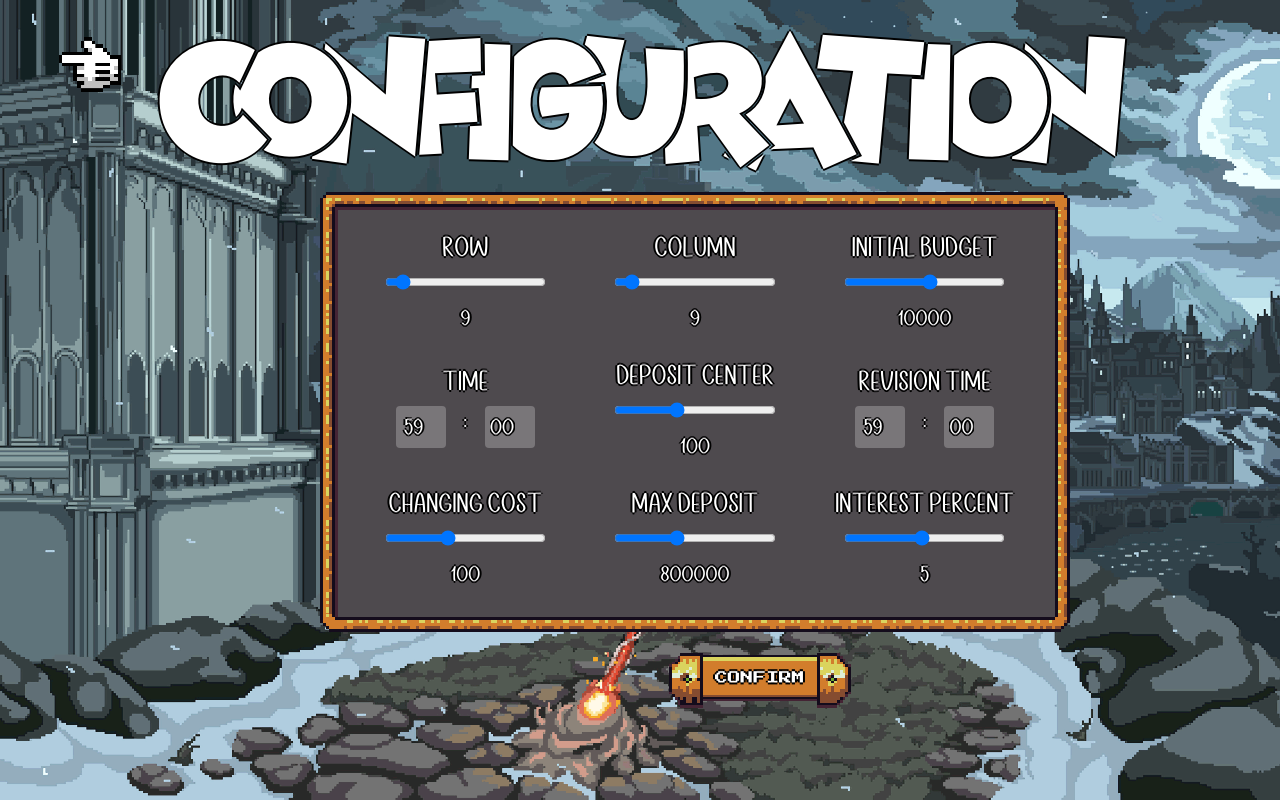
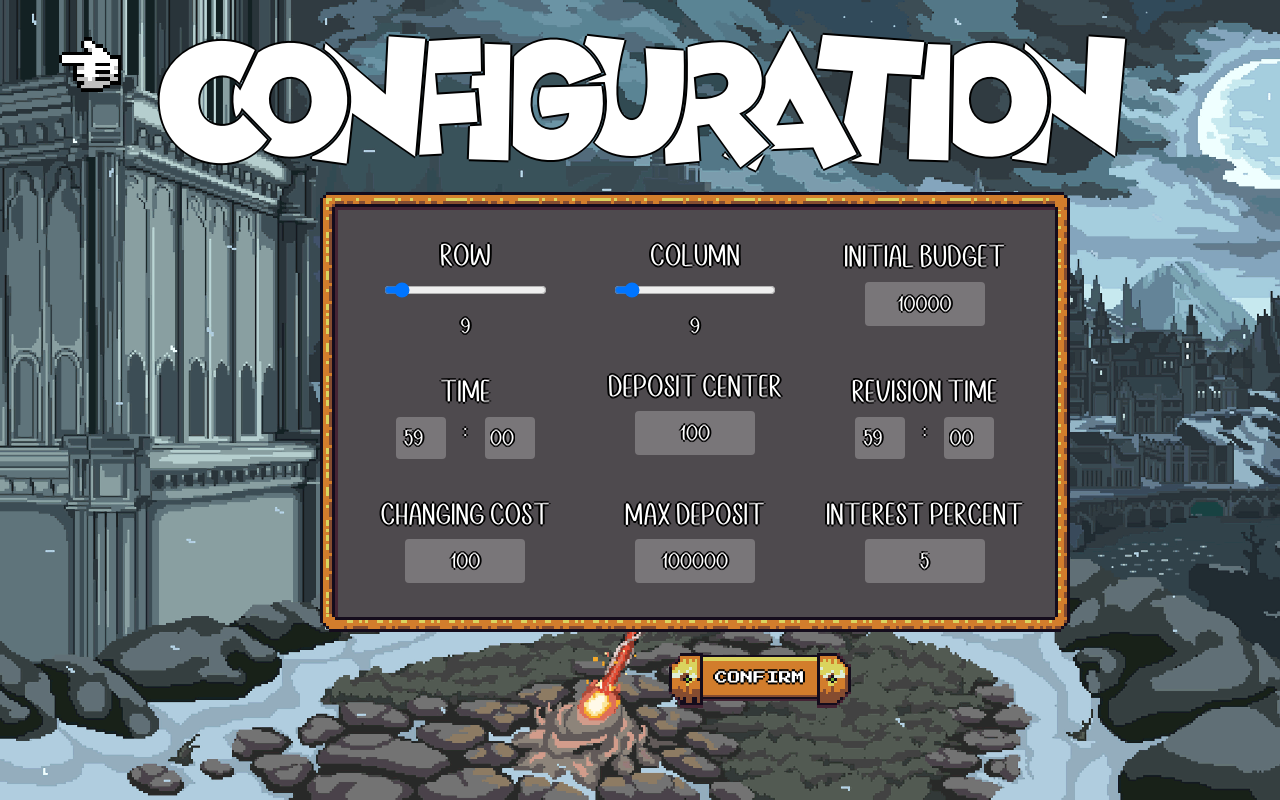
Before and after one commit to Tiggers123/BACK, a Next.js app in the folder FRONTEND/: page /pages/Configuration in a window 1280 px wide. Built offline with nearby package versions, Linux system fonts and the light colour scheme.

Commit message:
fix config

```diff
--- a/FRONTEND/app/pages/Configuration/Configuration.module.css
+++ b/FRONTEND/app/pages/Configuration/Configuration.module.css
@@ -31,23 +31,39 @@
   align-items: flex-start;
   width: 33%;
   border-radius: 8px;
-  padding: 14px;
+  padding: 13px;
   align-items: center;
   flex-wrap: wrap;
   justify-content: space-around;
-  margin-top: 4px;
-  margin-bottom: 4px;
+  margin-top: 13px;
+
 }
 
 .setting label {
   font-family: sun; /* Or the desired font */
-  font-size: 19px;
+  font-size: 21px;
   color: #ffffff; /* Example color change  */
+}
+
+.setting input[type="text"] {
+  width: 120px; /* Set a fixed width */
+  margin: 10px 0; /* Adjust margin as needed */
+  background-color: rgba(255, 255, 255, 0.243);
+  text-align: center;
+  border-radius: 4px;
+  padding: 6px;
+  font-size: 15px;
+  font-family: sun;
+  margin-top: 15px;
 }
 
 .setting input[type="range"] {
   width: 80%;
   margin: 10px 0;
+}
+.timePicker {
+  display: flex;
+  align-items: center;
 }
 
 .setting span {
@@ -55,11 +71,6 @@
   margin-top: 0px;
   font-family: sun;
   color: #ffffff;
-}
-
-.timePicker {
-  display: flex;
-  align-items: center;
 }
 
 .timePicker input[type="number"] {
@@ -71,4 +82,6 @@
   padding: 5px;
   font-size: 15px;
   font-family: sun;
+  margin-top: 5px;
+
 }
--- a/FRONTEND/app/pages/Configuration/page.js
+++ b/FRONTEND/app/pages/Configuration/page.js
@@ -6,19 +6,26 @@ import Link from "next/link";
 function Configuration() {
   const [rowValue, setRowValue] = useState(9);
   const [columnValue, setColumnValue] = useState(9);
-  const [writeMin, setWriteMin] = useState(59);
+  const [writeMin, setWriteMin] = useState("59");
   const [writeSec, setWriteSec] = useState("00");
   const [changeMin, setChangeMin] = useState("59");
   const [changeSec, setChangeSec] = useState("00");
   const [initialBudget, setInitialBudget] = useState(10000);
   const [depositCenter, setDepositCenter] = useState(100);
   const [changingPlanCost, setChangingPlanCost] = useState(100);
-  const [maxDeposit, setMaxDeposit] = useState(800000);
+  const [maxDeposit, setMaxDeposit] = useState(100000);
   const [interestPercent, setInterestPercent] = useState(5);
+
+  const handleInputChange = (setStateFunc) => (event) => {
+    const newValue = event.target.value;
+    if (!isNaN(newValue)) {
+      setStateFunc(newValue);
+    }
+  };
 
   const handleRowChange = (event) => {
     const newValue = parseInt(event.target.value);
-    if (newValue >= 9 && newValue <= 20) {
+    if (newValue >= 9 && newValue <= 40) {
       setRowValue(newValue);
     }
   };
@@ -50,41 +57,6 @@ function Configuration() {
     }
   };
 
-  const handleInitialBudgetChange = (event) => {
-    const newValue = parseInt(event.target.value);
-    if (newValue >= 5000 && newValue <= 15000) {
-      setInitialBudget(newValue);
-    }
-  };
-
-  const handleDepositCenterChange = (event) => {
-    const newValue = parseInt(event.target.value);
-    if (newValue >= 50 && newValue <= 200) {
-      setDepositCenter(newValue);
-    }
-  };
-
-  const handleChangingPlanCostChange = (event) => {
-    const newValue = parseInt(event.target.value);
-    if (newValue >= 50 && newValue <= 200) {
-      setChangingPlanCost(newValue);
-    }
-  };
-
-  const handleMaxDepositChange = (event) => {
-    const newValue = parseInt(event.target.value);
-    if (newValue >= 400000 && newValue <= 1600000) {
-      setMaxDeposit(newValue);
-    }
-  };
-
-  const handleInterestPercentChange = (event) => {
-    const newValue = parseInt(event.target.value);
-    if (newValue >= 1 && newValue <= 10) {
-      setInterestPercent(newValue);
-    }
-  };
-
   return (
     <div className={styles.configurationPage}>
       <div className="rpgui-content">
@@ -113,7 +85,7 @@ function Configuration() {
               <input
                 type="range"
                 min={9}
-                max={20}
+                max={40}
                 value={rowValue}
                 onChange={handleRowChange}
                 id="row"
@@ -125,7 +97,7 @@ function Configuration() {
               <input
                 type="range"
                 min={9}
-                max={20}
+                max={40}
                 value={columnValue}
                 onChange={handleColumnChange}
                 id="column"
@@ -135,15 +107,13 @@ function Configuration() {
             <div className={styles.setting}>
               <label htmlFor="initialBudget">Initial Budget</label>
               <input
-                type="range"
+                type="text"
                 min={5000}
                 max={15000}
-                step={1000}
                 value={initialBudget}
-                onChange={handleInitialBudgetChange}
+                onChange={handleInputChange(setInitialBudget)}
                 id="initialBudget"
               />
-              <span>{initialBudget}</span>
             </div>
             <div className={styles.setting}>
               <label>time</label>
@@ -173,15 +143,13 @@ function Configuration() {
             <div className={styles.setting}>
               <label htmlFor="depositCenter">Deposit Center</label>
               <input
-                type="range"
+                type="text"
                 min={50}
                 max={200}
-                step={50}
                 value={depositCenter}
-                onChange={handleDepositCenterChange}
+                onChange={handleInputChange(setDepositCenter)}
                 id="depositCenter"
               />
-              <span>{depositCenter}</span>
             </div>
             <div className={styles.setting}>
               <label>Revision time</label>
@@ -211,45 +179,45 @@ function Configuration() {
             <div className={styles.setting}>
               <label htmlFor="changingPlanCost">Changing Cost</label>
               <input
-                type="range"
+                type="text"
                 min={50}
                 max={200}
-                step={50}
                 value={changingPlanCost}
-                onChange={handleChangingPlanCostChange}
+                onChange={handleInputChange(setChangingPlanCost)}
                 id="changingPlanCost"
               />
-              <span>{changingPlanCost}</span>
             </div>
             <div className={styles.setting}>
               <label htmlFor="maxDeposit">Max Deposit</label>
               <input
-                type="range"
+                type="text"
                 min={400000}
                 max={1600000}
                 step={100000}
                 value={maxDeposit}
-                onChange={handleMaxDepositChange}
+                onChange={handleInputChange(setMaxDeposit)}
                 id="maxDeposit"
               />
-              <span>{maxDeposit}</span>
             </div>
             <div className={styles.setting}>
               <label htmlFor="interestPercent">Interest Percent</label>
               <input
-                type="range"
+                type="text"
                 min={1}
                 max={10}
                 value={interestPercent}
-                onChange={handleInterestPercentChange}
+                onChange={handleInputChange(setInterestPercent)}
                 id="interestPercent"
               />
-              <span>{interestPercent}</span>
             </div>
           </div>
         </div>
-        <button class="rpgui-button golden" type="button" style={{marginLeft: "680px" , marginTop:"535px"}}>
-          <p style={{fontFamily: "hello" , marginTop: "15px"}}>CONFIRM</p>
+        <button
+          class="rpgui-button golden"
+          type="button"
+          style={{ marginLeft: "680px", marginTop: "535px" }}
+        >
+          <p style={{ fontFamily: "hello", marginTop: "15px" }}>CONFIRM</p>
         </button>
         <Link href="/pages/menu">
           <div className={styles.imagContainer}></div>
--- a/FRONTEND/app/pages/Game/page.js
+++ b/FRONTEND/app/pages/Game/page.js
@@ -18,8 +18,8 @@ const App = () => {
       <div className="rpgui-content">
         <div className={styles.counttimerwrapper}>
           <CountTimer
-            countdownTimestampMs={Date.now() + 7 * 60 * 1000}
-            minutes={7}
+            countdownTimestampMs={Date.now() + 1 * 60 * 1000}
+            minutes={1}
             seconds={0}
           />
         </div>
--- a/FRONTEND/app/pages/Loading/page.js
+++ b/FRONTEND/app/pages/Loading/page.js
@@ -1,11 +1,21 @@
 import React from "react";
-import styles from "./loading.module.css"; // Import CSS file for styling
+import styles from "./loading.module.css";
 
 const Loading = () => {
   return (
     <div className={styles.menuContainer}>
       <div className="rpgui-content">
-        <p style={{textAlign: "center", fontSize: "32px", marginTop: "350px", fontFamily: "hello"}}>WAITING FOR ANOTHER PLAYER...</p>
+        <p
+          className={styles.movingText}
+          style={{
+            textAlign: "center",
+            fontSize: "32px",
+            marginTop: "350px",
+            fontFamily: "hello",
+          }}
+        >
+          WAITING FOR ANOTHER PLAYER...
+        </p>
       </div>
     </div>
   );
--- a/FRONTEND/app/pages/Mapgame/page.js
+++ b/FRONTEND/app/pages/Mapgame/page.js
@@ -114,17 +114,31 @@ const Mapgame = () => {
               </div>
             </div>
           </div>
+
           <Link href="/pages/Game">
             <button
               class="rpgui-button golden"
               type="button"
               style={{
                 marginTop: "550px",
-                marginInlineStart: "20px",
+                marginInlineStart: "10px",
+
               }}
             >
               <p style={{ fontFamily: "hello", marginTop: "12px" }}>
-                CONSTRUCTION PLAN
+                CONSTRUCTION
+              </p>
+            </button>
+            <button
+              className="rpgui-button golden"
+              type="button"
+              style={{
+
+                marginInlineStart: "40px",
+              }}
+            >
+              <p style={{ fontFamily: "hello", marginTop: "15px" }}>
+                CONFIRM
               </p>
             </button>
           </Link>
--- a/FRONTEND/app/pages/howto/page.js
+++ b/FRONTEND/app/pages/howto/page.js
@@ -52,8 +52,8 @@ Now that you're equipped with these commands, venture forth and conquer the game
               height: "450px",
               overflow: "auto",
               padding: "20px",
-              fontFamily: "loveded",
-              fontSize: "30px",
+              fontFamily: "sun",
+              fontSize: "20px",
               textAlign: "center",
               borderRadius: "3px",
               whiteSpace: "pre-line",
--- a/FRONTEND/app/pages/menu/page.js
+++ b/FRONTEND/app/pages/menu/page.js
@@ -21,7 +21,7 @@ const Menu = () => {
               <p style={{ fontFamily: "hello", marginTop: "5px" }}>START</p>
             </button>
           </Link>
-          <Link href="/pages/Howto">
+          <Link href="/pages/howto">
             <button className="rpgui-button" type="button">
               <p style={{ fontFamily: "hello", marginTop: "5px" }}>
                 HOW TO PLAY
```
Also changed, not shown: FRONTEND/app/pages/Loading/loading.module.css (+19 -5 lines). Lines whose indentation alone changed are shown as unchanged.
